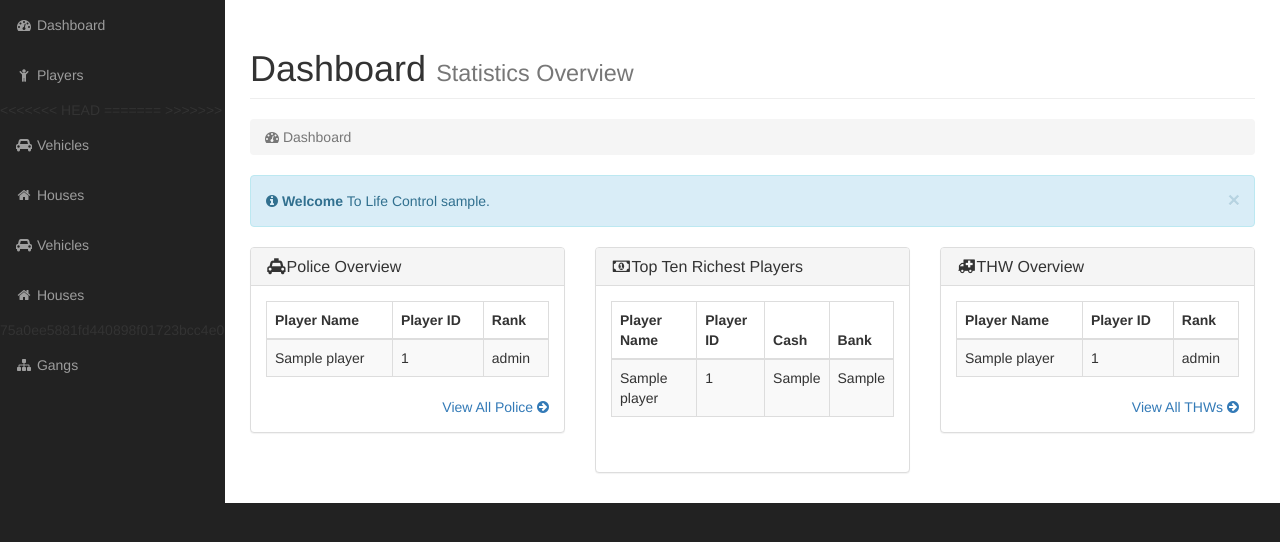
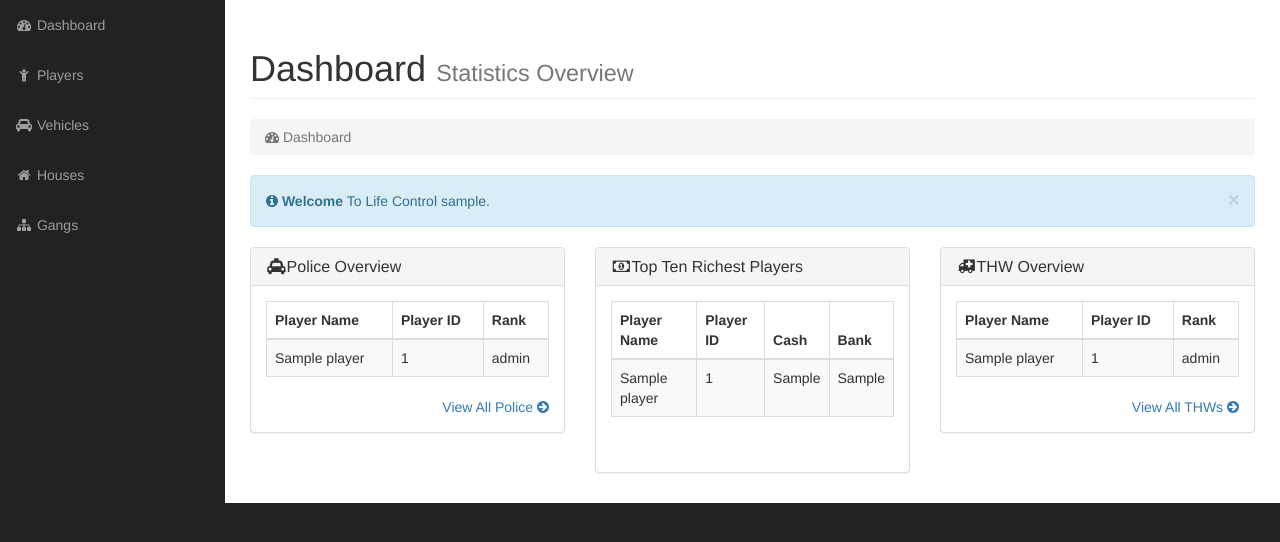
Before and after one commit to Cyberbyte-Software/Life-Control, a PHP site: page /index.php in a window 1280 px wide. Shown: the part 51-593 px from the top of the page. Run offline with PHP 8.4, Linux system fonts and the light colour scheme; the visitor is signed in with stand-in values (Sample User, id 1); tables that the repository leaves empty or names only in its code hold one stand-in row (values such as "Sample post"); data that the repository does not hold is empty.

Commit message:
Minor Fix after merge

```diff
--- a/views/sidebar.php
+++ b/views/sidebar.php
@@ -50,7 +50,6 @@
                     <li>
                         <a href="players.php"><i class="fa fa-fw fa-child "></i> Players</a>
                     </li>
-<<<<<<< HEAD
                     <?php
                         if ($_SESSION['user_level'] >= 2) { ?>
                             <li>
@@ -61,14 +60,6 @@
                             </li>
                         <?php };
                     ?>
-=======
-                    <li>
-                        <a href="vehicles.php"><i class="fa fa-fw fa-car"></i> Vehicles</a>
-                    </li>
-                    <li>
-                        <a href="houses.php"><i class="fa fa-fw fa-home"></i> Houses</a>
-                    </li>
->>>>>>> 75a0ee5881fd440898f01723bcc4e037df51903e
                    <li>
                         <a href="gangs.php"><i class="fa fa-fw fa-sitemap"></i> Gangs</a>
                     </li>
```
